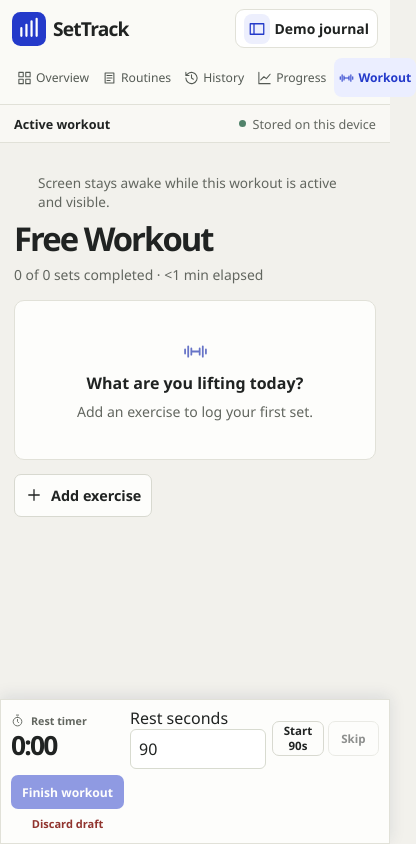
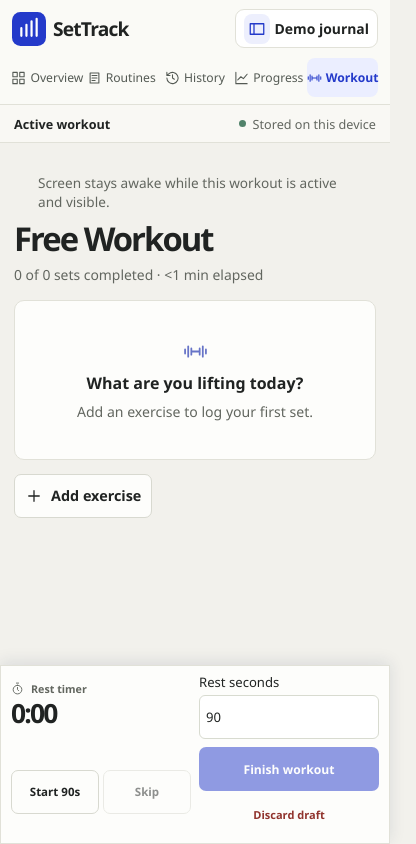
Before and after one commit to naumansaeed0/settrack, a React (Vite) app: page / in a window 390 px wide. Both pictures are taken after a click on the button "Blank workout". Shown: the top 844 px of the page, 416 px wide, since content can reach past the window. Built offline with nearby package versions, Linux system fonts and the light colour scheme.

Commit message:
Enlarge touch targets and repair phone workout action layout

```diff
--- a/src/styles.css
+++ b/src/styles.css
@@ -219,3 +219,20 @@ dialog p { line-height: 1.5; color: var(--muted); }
 .edit-set label { flex: 1; min-width: 80px; }
 .edit-set input { display: block; width: 100%; min-height: 44px; }
 fieldset { border: 1px solid var(--line); border-radius: 8px; margin: 16px 0; }
+
+button, .button, .text-button, .icon-button, input, select, summary { min-height: 44px; }
+button, .icon-button { min-width: 44px; }
+.rest-setting { display: grid; gap: 4px; font-size: .82rem; margin: 10px 0; }
+.rest-setting input { width: 100%; max-width: 180px; padding: 6px; }
+.rest-notice { padding: 12px; margin-bottom: 12px; background: var(--blue-pale); color: var(--blue); border-radius: 8px; }
+@media (max-width: 700px) {
+  .session-grid { padding-bottom: 240px; }
+  .timer-panel { grid-template-columns: minmax(0, 1fr) minmax(0, 1fr); gap: 8px; width: 100%; top: auto; }
+  .timer-content, .rest-setting, .timer-actions, .session-actions { min-width: 0; margin: 0; }
+  .timer-actions { justify-self: stretch; }
+  .timer-actions .button, .session-actions .button, .session-actions .text-button { min-height: 44px; }
+  .rest-setting input { max-width: 100%; }
+  .session-actions { grid-column: 2; grid-row: 2; }
+  .set-row input, .set-row .icon-button { min-height: 44px; }
+  footer { flex-wrap: wrap; gap: 12px; }
+}
```
